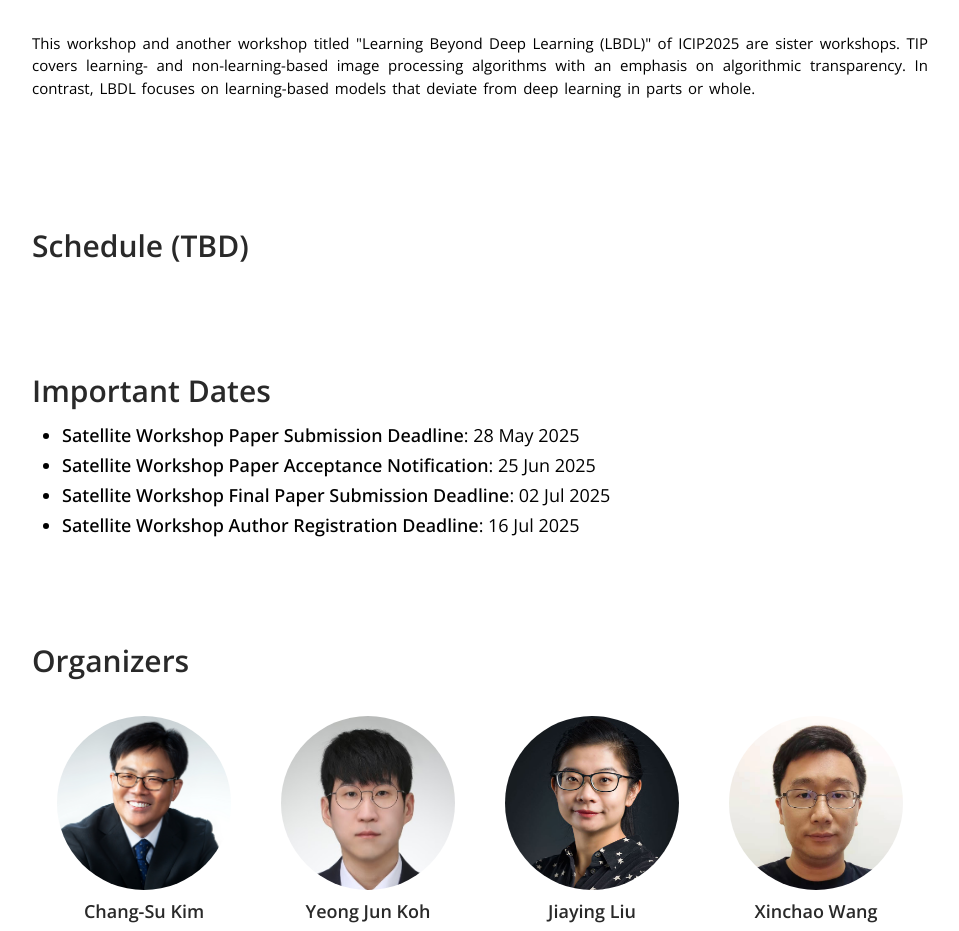
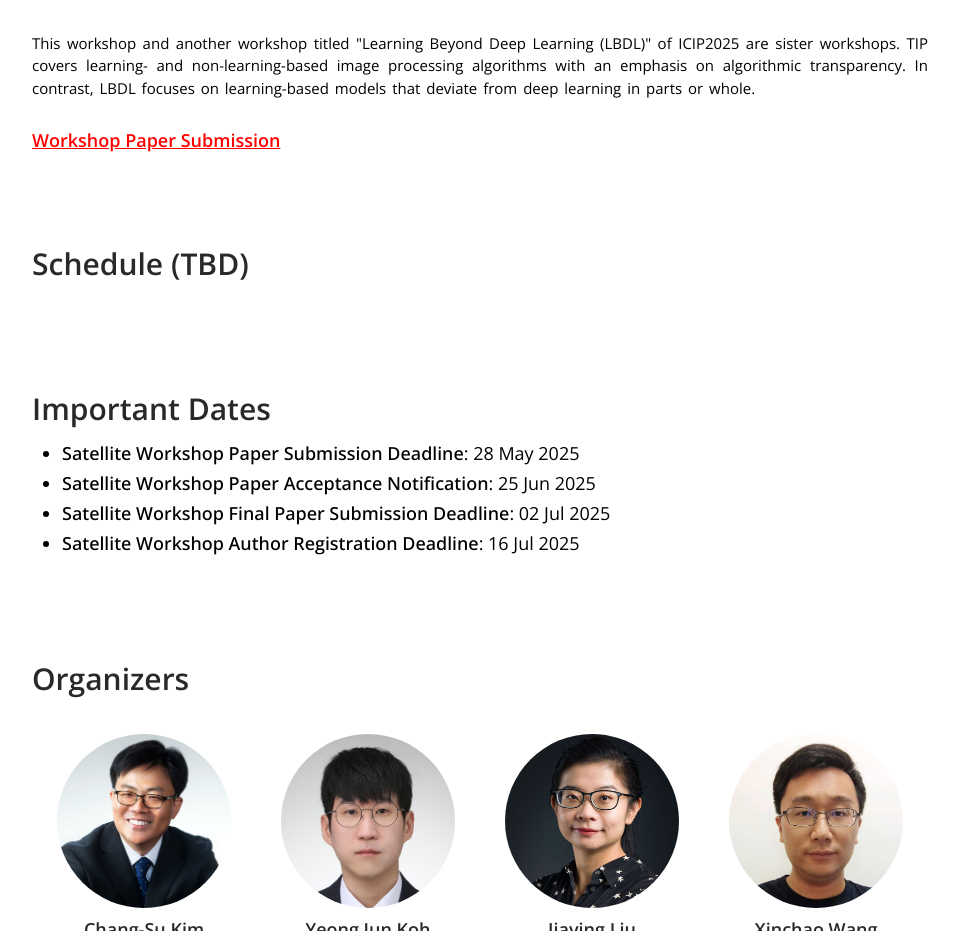
Before and after one commit to uinone/tip, a React (Create React App) app: page / in a window 1280 px wide. Shown: the part 785-1716 px from the top of the page, without its empty margins (160-1119 px from the left). Built offline with nearby package versions, Linux system fonts and the light colour scheme.

Commit message:
[Add] workshop submission link

```diff
--- a/src/components/introduction/introduction.js
+++ b/src/components/introduction/introduction.js
@@ -11,6 +11,11 @@ const Introduction = () => {
                     <br />
                 </>
             ))}
+            <a href={infos.paper_sublission_link} target="_blank" style={{
+                fontWeight: "600",
+                fontSize: "18px",
+                color: "red"
+            }}>Workshop Paper Submission</a>
         </div>
     );
 };
--- a/src/infos/infos.json
+++ b/src/infos/infos.json
@@ -5,6 +5,7 @@
             "September 14-17, Anchorage, Alaska"
         ]
     },
+    "paper_sublission_link": "https://cmsworkshops.com/ICIP2025/papers/submission.asp?Type=WS&ID=15",
     "descriptions": [
         "Image processing has many subtopics including image acquisition, representation, enhancement, restoration, analysis, and compression. Various analytical tools and algorithms have been developed for these subtopics traditionally. These tools and algorithms are \"transparent\" in that they can be clearly described by mathematical formulae or logical reasoning. On the other hand, deep learning based on big data has been proven to be a strong, effective tool for image processing. It provides excellent performance in many image processing tasks and continues breaking its own results with deeper networks and bigger data. However, these deep learning techniques are rather \"opaque\" because they focus on end-to-end training and intermediate states of the networks are unexplainable in many cases. This success of data-oriented deep learning, however, has an undesirable aspect of suppressing new ideas for analytical tools; an interesting idea may not be sufficiently tested and improved just because its initial result is experimentally inferior to so-called state-of-the-art deep learning techniques, which demand immensely more computational resources.",
         "Hence, this workshop intends to provide a meeting place for presenting and discussing analytical image processing tools, especially transform, decomposition, and clustering tools. However, this workshop is open to other image processing papers as well, provided that they include new ideas for analytical tools, i.e. transparent parts.",
```
